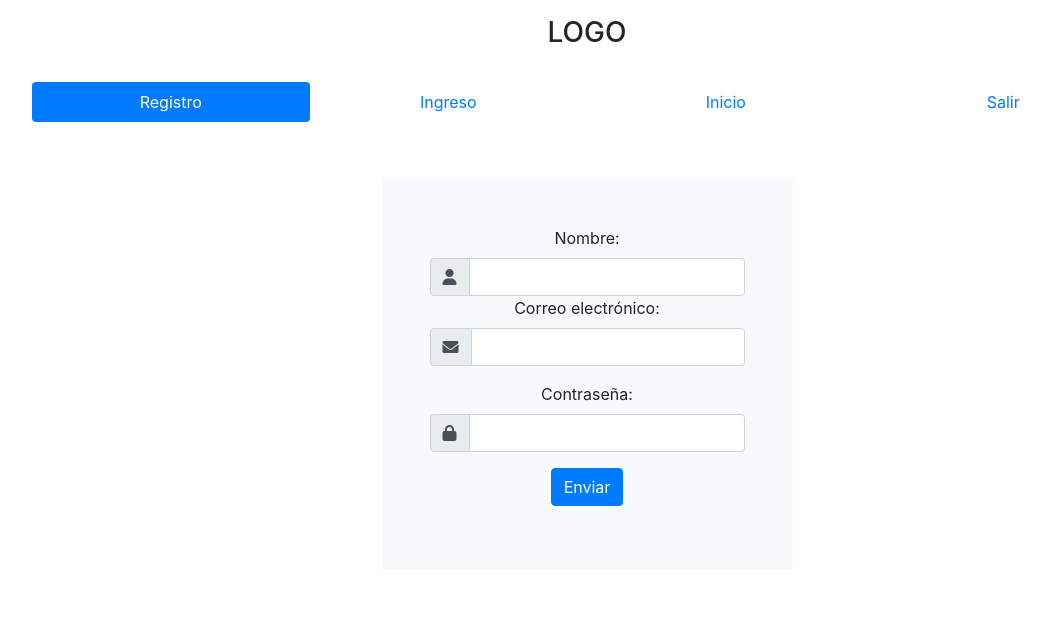
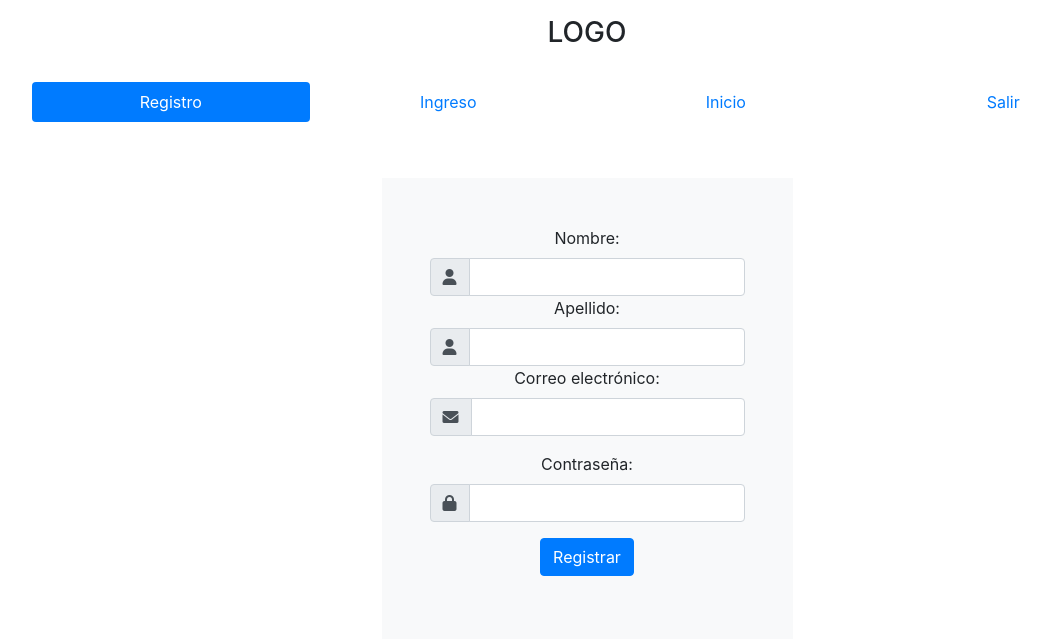
Before and after one commit to salgado-2022/PHP-new, a PHP site: page /index.php?pagina=registro in a window 1280 px wide. Shown: the top 639 px of the page, without its empty margins (53-1104 px from the left). Run offline with PHP 8.4, Linux system fonts and the light colour scheme; some libraries are stand-ins or nearby versions.

Commit message:
segundos cambios del dia 16 de agosto

```diff
--- a/Vista/js/myscript.js
+++ b/Vista/js/myscript.js
@@ -1,20 +1,18 @@
 function guardar(){
     $.ajax({
         type:"POST",
-        url: "../../controlador/controlAdmin.php",
+        url: "",
         data: {
             'Nombre': $('#nombre').val(),
-            'Apellido': $('#apellidos').val(),
-            'Email': $('#correo').val(),
-            'tl': $('#telefono').val(),
+            'Apellido': $('#apellido').val(),
+            'Email': $('#email').val(),
             'metodo': "guardar"
         },
         success: function(data){
             alert(data);
             $('#nombre').val('');
-            $('#apellidos').val('');
-            $('#correo').val('');
-            $('#telefono').val('');
+            $('#apellido').val('');
+            $('#email').val('');
         }
     });
 }
--- a/Vista/paginas/registro.php
+++ b/Vista/paginas/registro.php
@@ -11,6 +11,17 @@
         </span>
       </div>
       <input type="text" class="form-control" id="nombre" name="txtNombre">
+    </div>
+
+    <div class="form-group">
+    <label for="nombre">Apellido:</label>
+    <div class="input-group">
+      <div class="input-group-prepend">
+        <span class="input-group-text">
+          <i class="fas fa-user"></i>
+        </span>
+      </div>
+      <input type="text" class="form-control" id="apellido" name="txtApellido">
     </div>
 
     <div class="form-group">
@@ -33,13 +44,9 @@
             <i class="fas fa-lock"></i>
           </span>
         </div>
-        <input type="password" class="form-control" id="pwd" name="txtPassword">
+        <input type="password" class="form-control" id="password"  name="txtPassword">
       </div>
     </div>
-    <?php
-    $registro =new ControladorFormulario();
-    $registro -> ctrRegistrar();
-    ?>
-    <button type="submit" class="btn btn-primary">Enviar</button>
+    <button type="submit" class="btn btn-primary" onclick="guardar()">Registrar</button>
 </form>
 </div>
```
